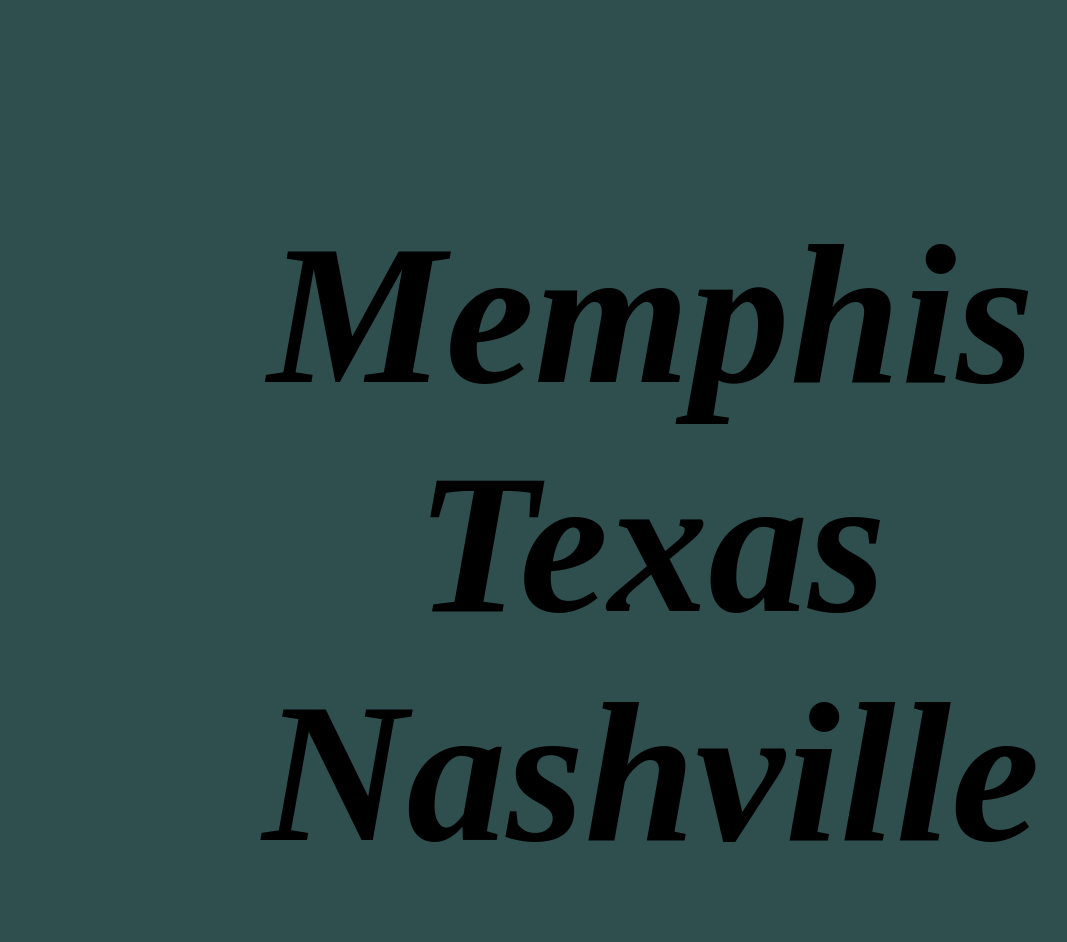
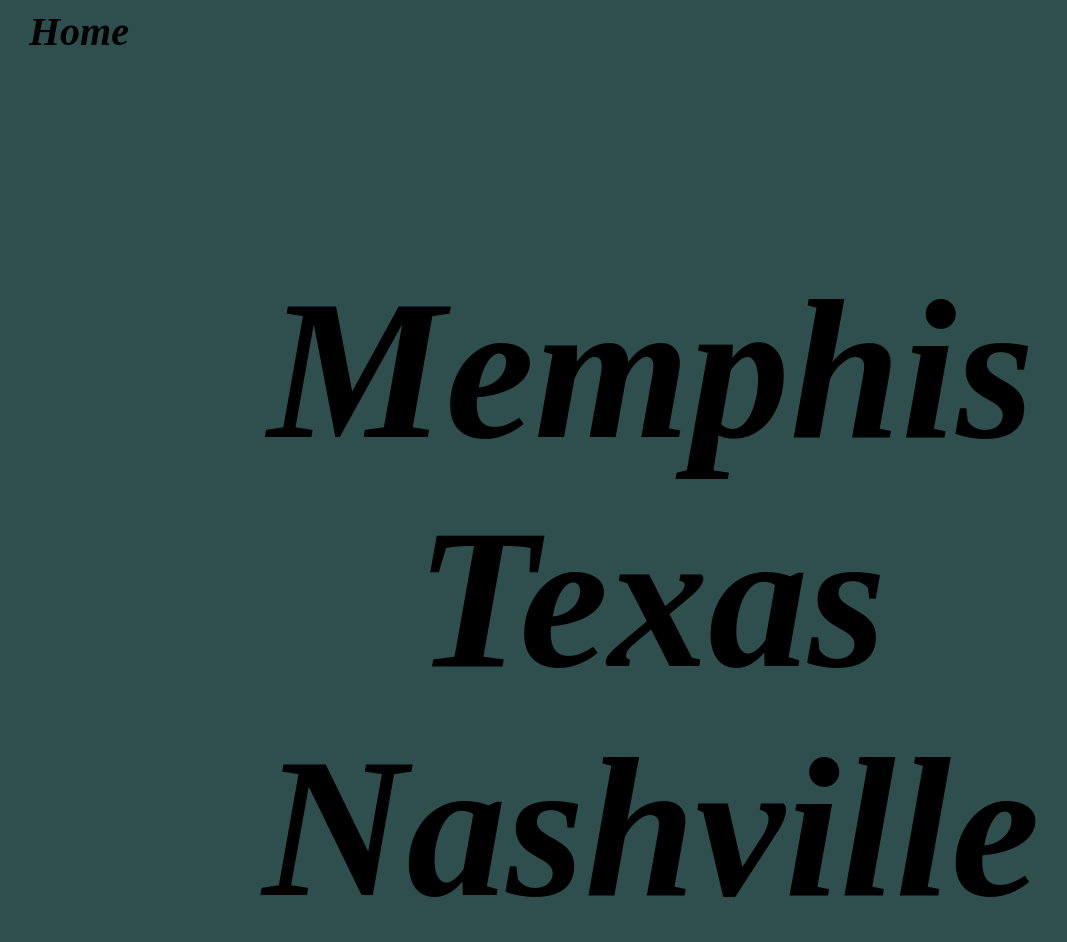
Before and after one commit to kimbrow1/Hot-Dog-Stand, a plain HTML site: page html/index2.html in a window 1280 px wide. Shown: the whole page, without its empty margins (9-1076 px from the left). Before the commit the page ends 887 px from the top, so only its background shows below. Drawn offline with Linux system fonts and the light colour scheme.

Commit message:
complete

```diff
--- a/css/styles.css
+++ b/css/styles.css
@@ -206,3 +206,8 @@ ol {
     text-align: center;
     font-style: italic;
 }
+
+.l-b {
+    color: black;
+    text-decoration: none;
+}
--- a/html/index2.html
+++ b/html/index2.html
@@ -9,12 +9,20 @@
 </head>
 <body style="background-color: darkslategrey;">
 
-<ol>
+<header>
+    <a class="l-b" href="/index.html">Home</a>
+</header>
+
+    <main>
+       <ol>
     <li>Memphis</li>
     <li>Texas</li>
     <li>Nashville</li>
 
 </ol>
+    </main>
+
+
 
     <script src="/js/sales.js"></script>
 
```
